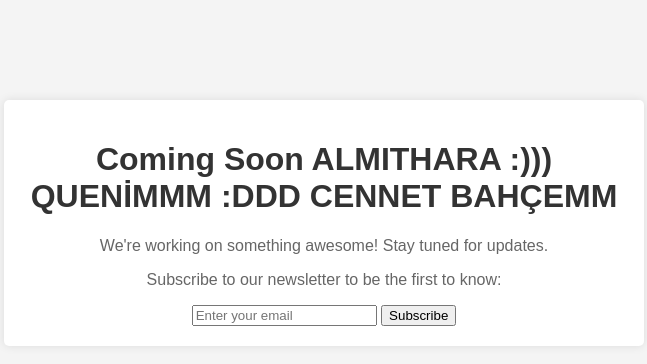
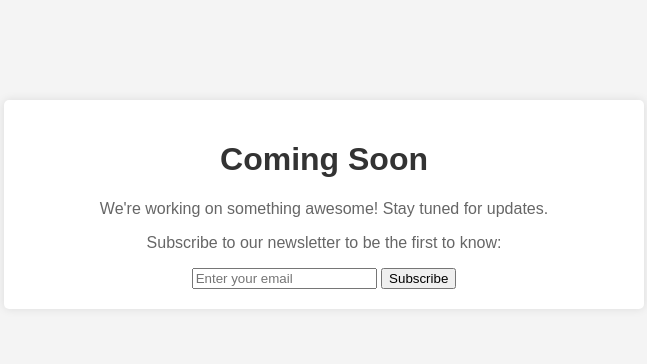
Before and after one commit to N0PX0R/sibersayfa.github.io, a plain HTML site: page index.html in a window 1280 px wide. Shown: the whole page, without its empty margins (316-963 px from the left). Drawn offline with Linux system fonts and the light colour scheme.

Commit message:
Update index.html

```diff
--- a/index.html
+++ b/index.html
@@ -33,7 +33,7 @@
 </head>
 <body>
     <div class="container">
-        <h1>Coming Soon ALMITHARA :))) QUENİMMM :DDD CENNET BAHÇEMM</h1>
+        <h1>Coming Soon</h1>
         <p>We're working on something awesome! Stay tuned for updates.</p>
         <p>Subscribe to our newsletter to be the first to know:</p>
         <form action="#" method="post">
```
